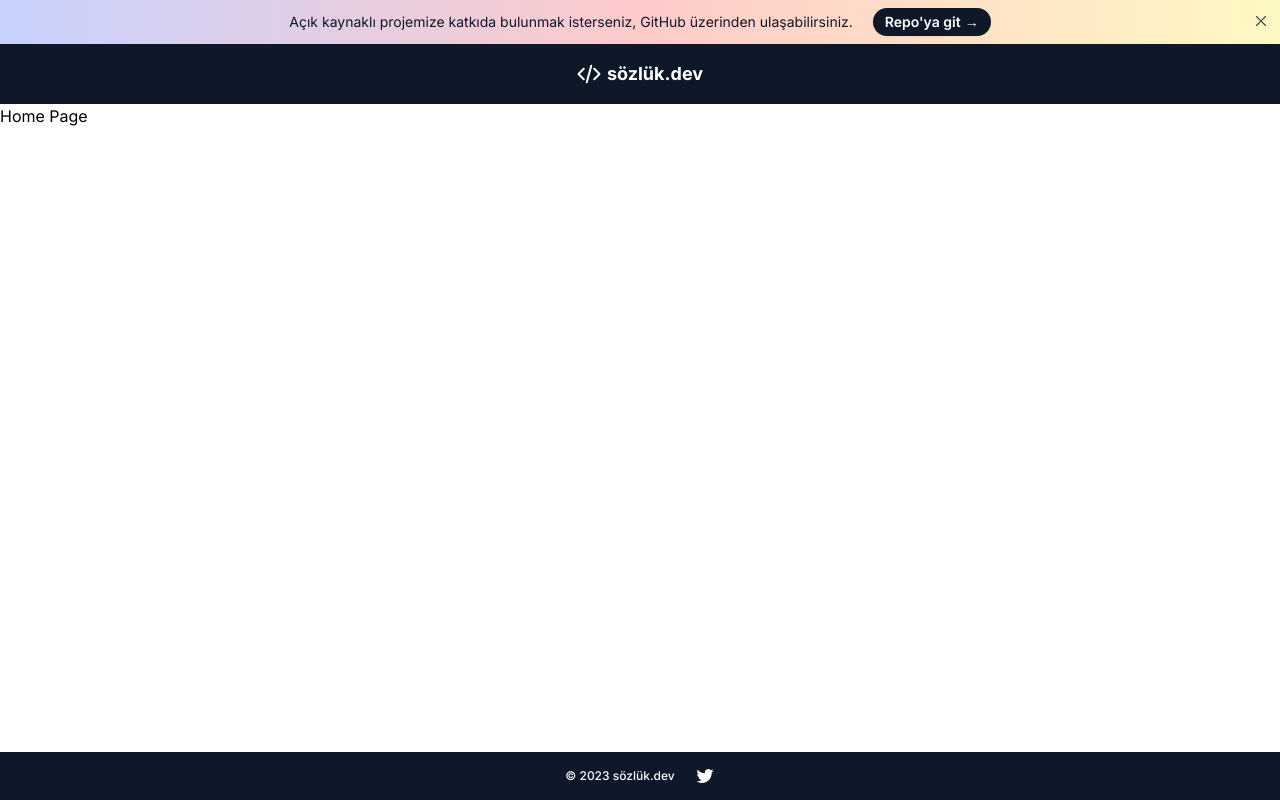
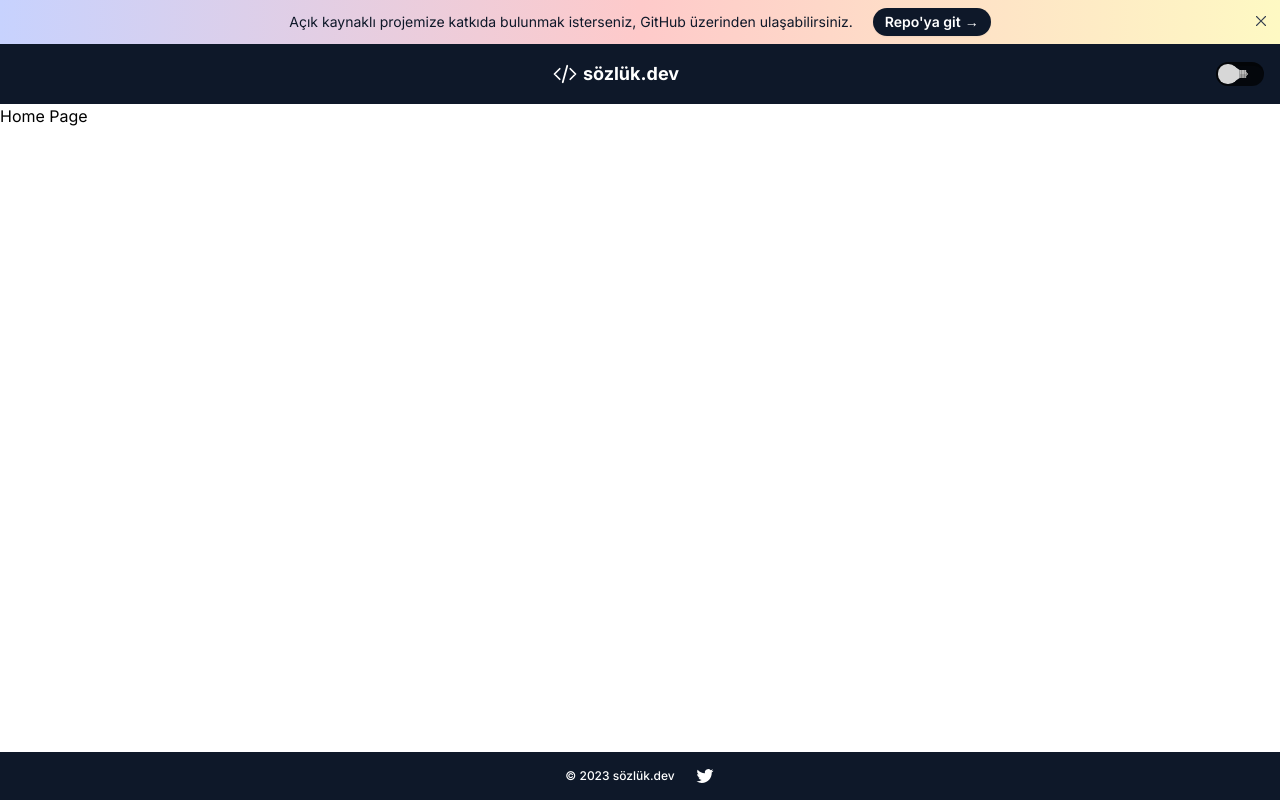
Before and after one commit to cemtatli/sozluk.dev, a Next.js app: page / in a window 1280 px wide. Built offline with nearby package versions, Linux system fonts and the light colour scheme.

Commit message:
darkmode özelliği eklendi

```diff
--- a/app/globals.css
+++ b/app/globals.css
@@ -5,7 +5,8 @@
 @layer base {
   html,
   body {
+    font-family: "Inter", sans-serif;
     font-size: 16px;
-    @apply scroll-smooth antialiased;
+    @apply h-full scroll-smooth bg-white antialiased dark:bg-black dark:text-white;
   }
 }
--- a/app/layout.js
+++ b/app/layout.js
@@ -1,5 +1,7 @@
+"use client";
+
 import { Inter } from "next/font/google";
-
+import { ThemeProvider } from "next-themes";
 import "./globals.css";
 import Header from "@/components/header";
 import Footer from "@/components/footer";
@@ -9,11 +11,13 @@ const interFontFamily = Inter({ subsets: ["latin"] });
 export default function RootLayout({ children }) {
   return (
     <html lang="tr" className={interFontFamily.className}>
-      <body>
-        <Header />
-        <main>{children}</main>
-        <Footer />
-      </body>
+      <ThemeProvider attribute="class">
+        <body>
+          <Header />
+          <main>{children}</main>
+          <Footer />
+        </body>
+      </ThemeProvider>
     </html>
   );
 }
--- /dev/null
+++ b/components/darkmode/index.jsx
@@ -0,0 +1,21 @@
+"use client";
+
+import { useTheme } from "next-themes";
+import { SunIcon, MoonIcon } from "@heroicons/react/24/solid";
+
+import styles from "./styles.module.css";
+
+export default function DarkMode() {
+  const { theme, setTheme } = useTheme();
+  return (
+    <input
+      aria-label="Theme Switcher"
+      checked={theme === "light"}
+      type="checkbox"
+      className={styles.label}
+      onClick={() => {
+        setTheme(theme === "dark" ? "light" : "dark");
+      }}
+    />
+  );
+}
--- /dev/null
+++ b/components/darkmode/styles.module.css
@@ -0,0 +1,67 @@
+.label {
+  background-color: rgba(0, 0, 0, 0.7);
+  border-radius: 0.75rem;
+  box-shadow: 0.125rem 0.125rem 0 0.125rem rgba(0, 0, 0, 0.3) inset;
+  color: #fdea7b;
+  display: inline-flex;
+  align-items: center;
+  padding: 0.15rem;
+  width: 3rem;
+  height: 1.5rem;
+  transition: background-color 0.15s 0.3s ease-out, box-shadow 0.1s 0.3s ease-out;
+  -webkit-appearance: none;
+  -moz-appearance: none;
+  appearance: none;
+  cursor: pointer;
+}
+
+.label:before,
+.label:after {
+  content: "";
+  display: block;
+}
+
+.label:before {
+  background-color: #d7d7d7;
+  border-radius: 50%;
+  width: 1.2rem;
+  height: 1.2rem;
+  transition: background-color 0.1s 0.3s ease-out, transform 0.3s ease-out;
+  z-index: 1;
+}
+
+.label:after {
+  background: linear-gradient(transparent 50%, rgba(0, 0, 0, 0.15) 0) 0 50% / 50% 100%,
+    repeating-linear-gradient(90deg, #bbb 0, #bbb, #bbb 20%, #999 20%, #999 40%) 0 50% / 50% 100%,
+    radial-gradient(circle at 50% 50%, #888 25%, transparent 26%);
+  background-repeat: no-repeat;
+  border: 0.25rem solid transparent;
+  border-left: 0.4rem solid #d8d8d8;
+  border-right: 0 solid transparent;
+  transition: border-left-color 0.1s 0.3s ease-out, transform 0.3s ease-out;
+  transform: translateX(-22.5%);
+  transform-origin: 25% 50%;
+  width: 1.2rem;
+  height: 1rem;
+  box-sizing: border-box;
+}
+/* Checked */
+.label:checked {
+  background-color: rgba(0, 0, 0, 0.45);
+  box-shadow: 0.125rem 0.125rem 0 0.125rem rgba(0, 0, 0, 0.1) inset;
+}
+
+.label:checked:before {
+  background-color: currentColor;
+  transform: translateX(125%);
+}
+
+.label:checked:after {
+  border-left-color: currentColor;
+  transform: translateX(-2.5%) rotateY(180deg);
+}
+/* Other States */
+.label:focus {
+  /* Usually an anti-A11Y practice but set to remove an annoyance just for this demo */
+  outline: 0;
+}
--- a/components/header/index.jsx
+++ b/components/header/index.jsx
@@ -1,22 +1,23 @@
 import React from "react";
 import Link from "next/link";
 import Tooltip from "../tooltip";
+import DarkMode from "../darkmode";
 import { CodeBracketIcon } from "@heroicons/react/24/solid";
 
 export default function Header() {
   return (
     <>
       <Tooltip />
-      <header className="sticky top-0 flex h-15 w-full items-center justify-center bg-ebony-900">
-        <nav className="flex items-center justify-center text-lg font-bold text-white">
+      <header className="sticky top-0 flex h-15 w-full items-center justify-center bg-ebony-900 px-4 py-2 md:py-6">
+        <nav className="flex flex-auto items-center justify-center text-lg font-bold text-white">
           <svg
             mr-2
             xmlns="http://www.w3.org/2000/svg"
             fill="none"
             viewBox="0 0 24 24"
-            strokeWidth={2}
+            strokeWidth={1.75}
             stroke="currentColor"
-            className="mr-1.5 h-6 w-6 text-white"
+            className="mr-1.5 h-5 w-5  text-white md:h-6 md:w-6"
             aria-hidden="true"
           >
             <path
@@ -27,6 +28,7 @@ export default function Header() {
           </svg>
           <Link href={"/"}>sözlük.dev</Link>
         </nav>
+        <DarkMode className="" />
       </header>
     </>
   );
--- a/package.json
+++ b/package.json
@@ -11,6 +11,7 @@
   "dependencies": {
     "@heroicons/react": "^2.0.16",
     "next": "13.2.3",
+    "next-themes": "^0.2.1",
     "react": "18.2.0",
     "react-dom": "18.2.0",
     "react-icons": "^4.8.0"
```
Also changed, not shown: 2 other files (tests, documents, lock files or other folders).
